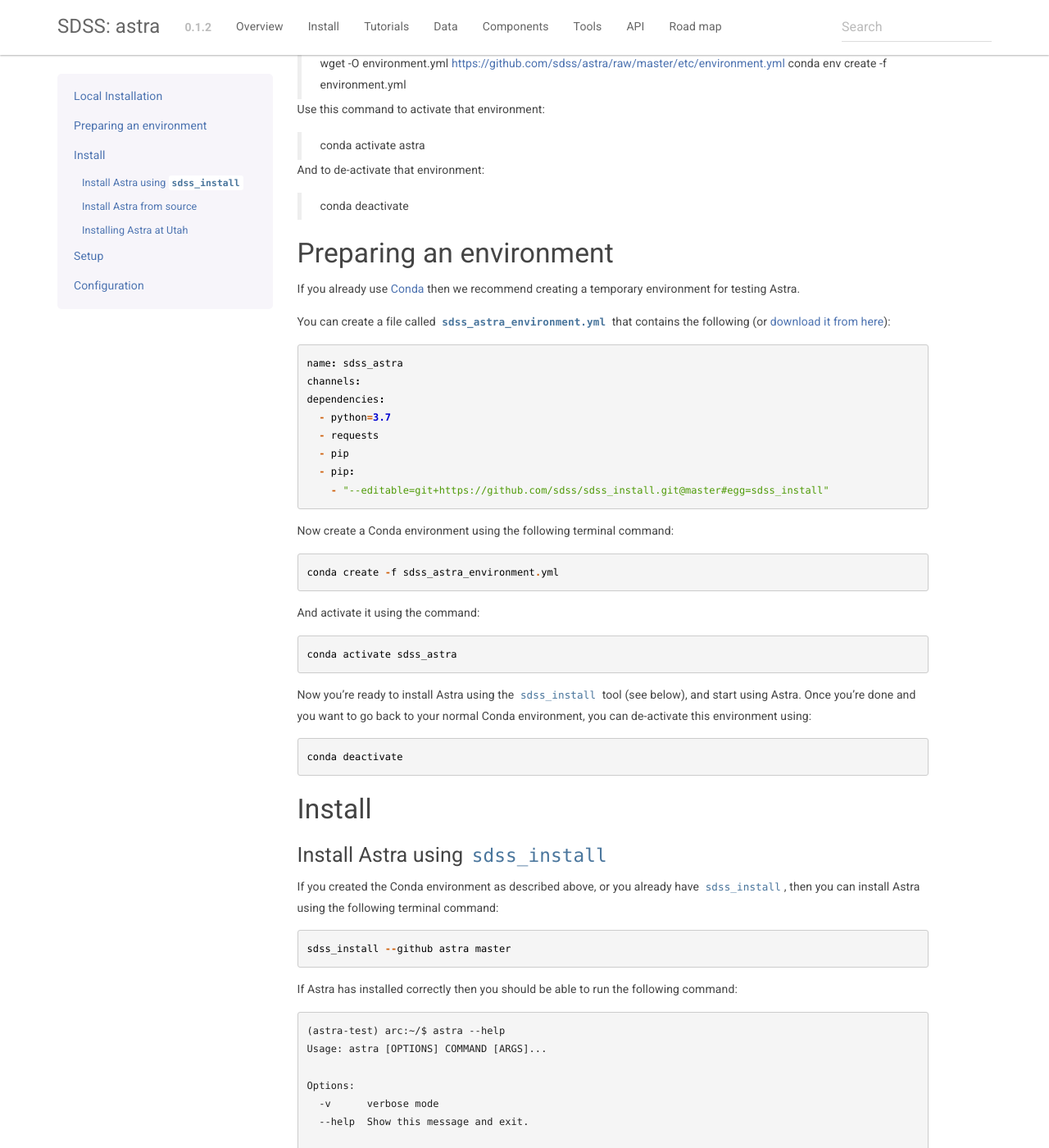
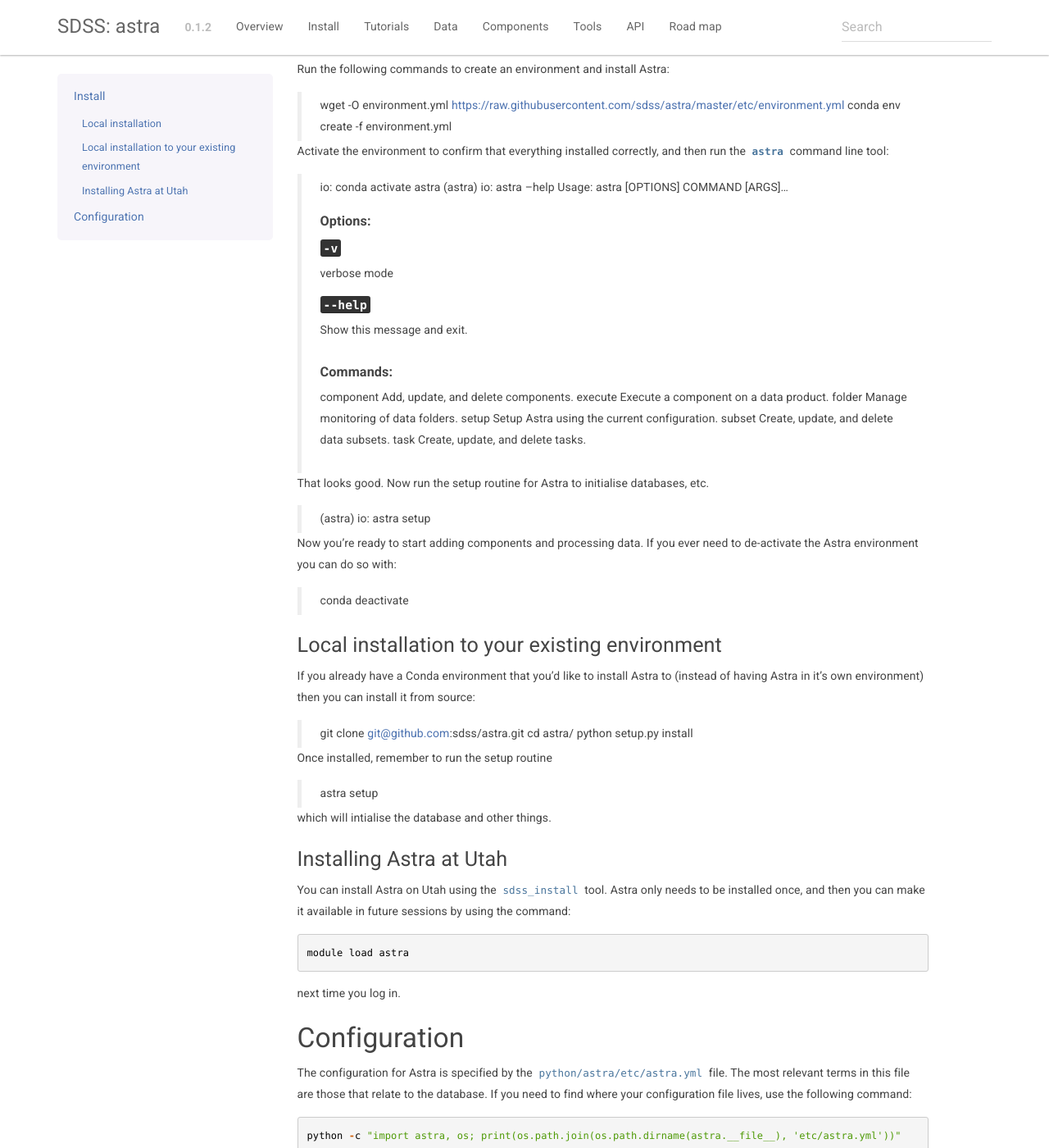
Before and after one commit to sdss/astra, a Sphinx documentation site: the page built from docs/sphinx/installation.rst, in a window 1280 px wide and 1400 px high, scrolled down 397 px. Shown: the whole window at 82% size. Built offline with Sphinx 7.4.7, drawn with Linux system fonts in a browser that asks for light colours; the version number is read from the project's files by our own code; some of the changed text lies outside the part shown.

Commit message:
Update install docs

```diff
--- a/docs/sphinx/installation.rst
+++ b/docs/sphinx/installation.rst
@@ -13,74 +13,21 @@
 
 For most users, Astra will run the same in either installation style. The differences are subtle and will depend on whether modules are installed or not. **TODO**: Andy write more about this.
 
-Local Installation
-------------------
+Install
+-------
+
+Local installation
+~~~~~~~~~~~~~~~~~~
 
 With a local installation we use `Conda <http://docs.conda.io/>`_ to manage a _single_ environment for Astra and all of its components to run from. Run the following commands to create an environment and install Astra:
 
-  wget -O environment.yml https://github.com/sdss/astra/raw/master/etc/environment.yml
+  wget -O environment.yml https://raw.githubusercontent.com/sdss/astra/master/etc/environment.yml
   conda env create -f environment.yml
 
-Use this command to activate that environment:
+Activate the environment to confirm that everything installed correctly, and then run the `astra` command line tool:
 
-  conda activate astra
-
-And to de-activate that environment:
-
-  conda deactivate
-
-
-
-
-
-Preparing an environment
-------------------------
-
-If you already use `Conda <http://docs.conda.io/>`_ then we recommend creating a temporary environment
-for testing Astra.
-
-You can create a file called `sdss_astra_environment.yml` that contains the following
-(or `download it from here <https://github.com/sdss/astra/raw/master/etc/environment.yml>`_)::
-
-  name: sdss_astra
-  channels:
-  dependencies:
-    - python=3.7
-    - requests
-    - pip
-    - pip:
-      - "--editable=git+https://github.com/sdss/sdss_install.git@master#egg=sdss_install"
-
-
-Now create a Conda environment using the following terminal command::
-
-  conda create -f sdss_astra_environment.yml
-
-And activate it using the command::
-
-  conda activate sdss_astra
-
-Now you're ready to install Astra using the ``sdss_install`` tool (see below), and start using
-Astra. Once you're done and you want to go back to your normal Conda environment, you can de-activate
-this environment using::
-
-  conda deactivate
-
-
-Install
--------
-
-Install Astra using ``sdss_install``
-~~~~~~~~~~~~~~~~~~~~~~~~~~~~~~~~~~~~
-
-If you created the Conda environment as described above, or you already have ``sdss_install``,
-then you can install Astra using the following terminal command::
-
-  sdss_install --github astra master
-
-If Astra has installed correctly then you should be able to run the following command::
-
-  (astra-test) arc:~/$ astra --help
+  io: conda activate astra
+  (astra) io: astra --help
   Usage: astra [OPTIONS] COMMAND [ARGS]...
 
   Options:
@@ -95,32 +42,34 @@
     subset     Create, update, and delete data subsets.
     task       Create, update, and delete tasks.
 
+That looks good. Now run the setup routine for Astra to initialise databases, etc.
 
-Install Astra from source
-~~~~~~~~~~~~~~~~~~~~~~~~~
+  (astra) io: astra setup
 
-Alternatively, you can install Astra from source using the following terminal commands::
+Now you're ready to start adding components and processing data. If you ever need to de-activate the Astra environment you can do so with:
+
+  conda deactivate
+
+
+
+
+Local installation to your existing environment
+~~~~~~~~~~~~~~~~~~~~~~~~~~~~~~~~~~~~~~~~~~~~~~~
+
+If you already have a Conda environment that you'd like to install Astra to (instead of having Astra in it's own environment) then you can install it from source:
 
   git clone git@github.com:sdss/astra.git
   cd astra/
   python setup.py install
 
-If Astra has installed correctly then you should be able to run the following command::
+Once installed, remember to run the setup routine
 
-  (astra-test) arc:~/$ astra --help
-  Usage: astra [OPTIONS] COMMAND [ARGS]...
+  astra setup
 
-  Options:
-    -v      verbose mode
-    --help  Show this message and exit.
+which will intialise the database and other things.
 
-  Commands:
-    component  Add, update, and delete components.
-    execute    Execute a component on a data product.
-    folder     Manage monitoring of data folders.
-    setup      Setup Astra using the current configuration.
-    subset     Create, update, and delete data subsets.
-    task       Create, update, and delete tasks.
+
+
 
 
 Installing Astra at Utah
@@ -134,15 +83,6 @@
 next time you log in.
 
 
-Setup
------
-
-You will need to run the setup function once Astra is installed. You can do this using the following
-terminal command::
-
-  astra setup
-
-And you should see a message telling you Astra is ready. If not, please `raise an issue on GitHub <https://github.com/sdss/astra/issues/new>`_.
 
 
 Configuration
```
